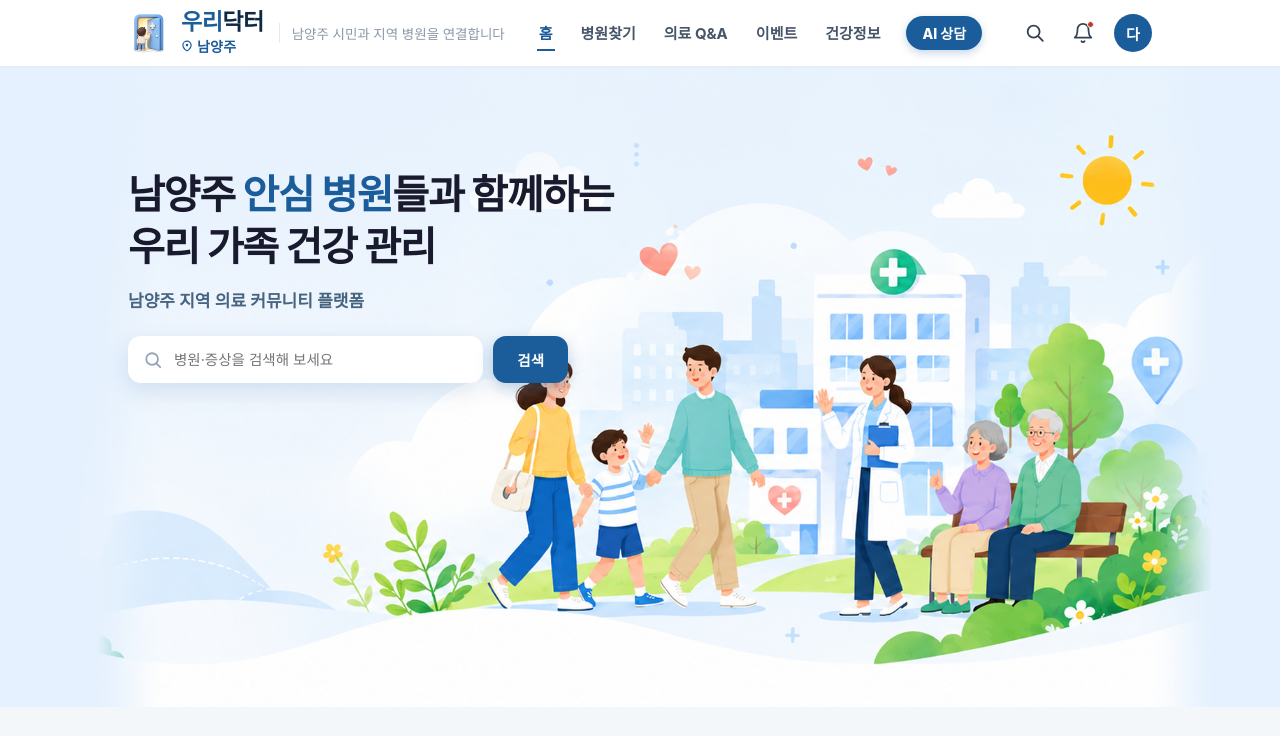
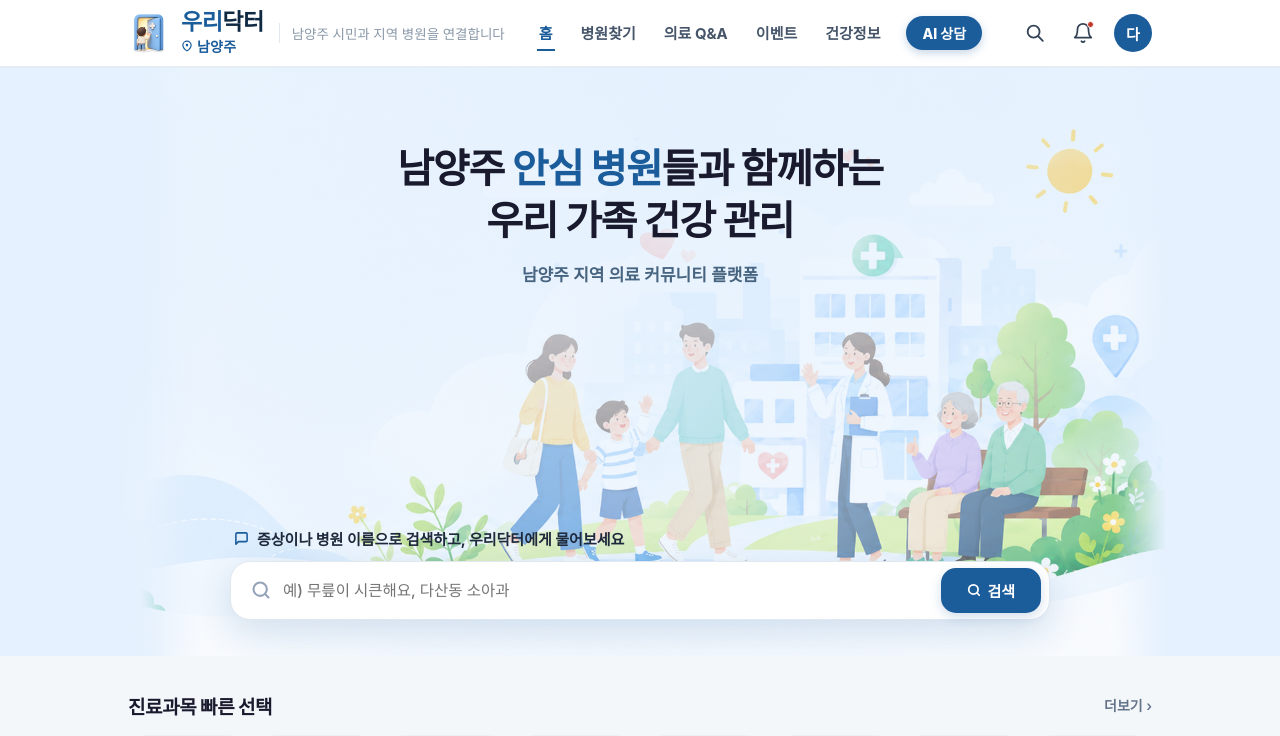
Before and after one commit to newrion-maker/medilink-web, a React (Vite) app: page / in a window 1280 px wide. Shown: the top 736 px of the page. Built offline with nearby package versions, Linux system fonts and the light colour scheme; a web font is replaced by a local one.

Commit message:
style(home): redesign search bar to be centered, larger and positioned at the bottom of hero

```diff
--- a/src/pages/Home.jsx
+++ b/src/pages/Home.jsx
@@ -45,19 +45,29 @@ export default function Home() {
       {/* Hero */}
       <div style={{ width: '100vw', marginLeft: 'calc(50% - 50vw)', background: '#E5F1FE', overflow: 'hidden', position: 'relative' }}>
         <div style={{ position: 'absolute', inset: 0, maxWidth: '1600px', margin: '0 auto', background: `url('/uploads/hero2.png?v=2') center bottom / contain no-repeat` }}></div>
-        <div style={{ position: 'absolute', inset: 0, background: 'radial-gradient(115% 62% at 0% 0%, rgba(229,241,254,0.94) 0%, rgba(229,241,254,0.7) 30%, rgba(229,241,254,0.25) 48%, rgba(229,241,254,0) 62%)', pointerEvents: 'none' }}></div>
-        <div style={{ maxWidth: '1080px', width: '100%', margin: '0 auto', padding: '0 clamp(16px,4vw,28px)', position: 'relative', zIndex: 2, minHeight: 'clamp(460px, 50vw, 760px)', display: 'flex', alignItems: 'flex-start' }}>
-          <div style={{ flex: '1 1 auto', width: '100%', maxWidth: '600px', display: 'flex', flexDirection: 'column', justifyContent: 'flex-start', paddingTop: 'clamp(60px, 8vw, 120px)', paddingBottom: '40px', minWidth: 0 }}>
+        <div style={{ position: 'absolute', inset: 0, background: 'radial-gradient(circle at center top, rgba(229,241,254,0.92) 0%, rgba(229,241,254,0.6) 50%, rgba(229,241,254,0.1) 100%)', pointerEvents: 'none' }}></div>
+        <div style={{ maxWidth: '1080px', width: '100%', margin: '0 auto', padding: '0 clamp(16px,4vw,28px)', position: 'relative', zIndex: 2, minHeight: 'clamp(440px, 46vw, 640px)', display: 'flex', flexDirection: 'column', justifyContent: 'space-between' }}>
+          {/* Centered Heading */}
+          <div style={{ textAlign: 'center', width: '100%', paddingTop: 'clamp(48px, 6vw, 76px)' }}>
             <div style={{ fontSize: 'clamp(26px,3.4vw,40px)', fontWeight: 800, lineHeight: 1.3, letterSpacing: '-1.2px' }}>
               남양주 <span style={{ color: '#1B5C9B' }}>안심 병원</span>들과 함께하는<br/>우리 가족 건강 관리
             </div>
             <div style={{ fontSize: 'clamp(14px,1.5vw,17px)', color: '#46637F', fontWeight: 600, marginTop: '14px' }}>남양주 지역 의료 커뮤니티 플랫폼</div>
-            <div style={{ display: 'flex', gap: '10px', marginTop: '24px', maxWidth: '440px', flexWrap: 'wrap' }}>
-              <div style={{ flex: '1 1 220px', display: 'flex', alignItems: 'center', gap: '10px', background: '#fff', borderRadius: '13px', padding: '13px 16px', boxShadow: '0 8px 22px rgba(27,92,155,0.14)' }}>
-                <svg width="18" height="18" viewBox="0 0 20 20" fill="none"><circle cx="9" cy="9" r="6.5" stroke="#94A3B8" strokeWidth="2"/><path d="m14 14 4 4" stroke="#94A3B8" strokeWidth="2" strokeLinecap="round"/></svg>
-                <input value={search} onChange={e => setSearch(e.target.value)} onKeyDown={e => e.key === 'Enter' && handleSearch()} placeholder="병원·증상을 검색해 보세요" style={{ flex: 1, border: 'none', outline: 'none', fontSize: '14.5px', fontFamily: 'inherit', background: 'transparent', color: '#1A1A2E', minWidth: 0 }} />
+          </div>
+
+          {/* Centered Large Search Bar */}
+          <div style={{ width: '100%', maxWidth: '820px', margin: '0 auto', paddingBottom: '36px' }}>
+            <div style={{ display: 'flex', alignItems: 'center', gap: '8px', marginBottom: '12px', fontSize: 'clamp(13px, 1.6vw, 15px)', fontWeight: 700, color: '#1E293B', paddingLeft: '4px' }}>
+              <svg width="15" height="15" viewBox="0 0 24 24" fill="none" stroke="#1B5C9B" strokeWidth="2.5" strokeLinecap="round" strokeLinejoin="round"><path d="M21 15a2 2 0 0 1-2 2H7l-4 4V5a2 2 0 0 1 2-2h14a2 2 0 0 1 2 2z"/></svg>
+              <span>증상이나 병원 이름으로 검색하고, 우리닥터에게 물어보세요</span>
+            </div>
+            <div style={{ display: 'flex', alignItems: 'center', background: '#fff', borderRadius: '20px', padding: '6px 8px 6px 20px', boxShadow: '0 12px 36px rgba(27,92,155,0.16)', border: '1px solid #E2E8F0' }}>
+              <svg width="20" height="20" viewBox="0 0 24 24" fill="none" stroke="#94A3B8" strokeWidth="2.5" strokeLinecap="round" strokeLinejoin="round" style={{ marginRight: '10px', flexShrink: 0 }}><circle cx="11" cy="11" r="8"/><line x1="21" y1="21" x2="16.65" y2="16.65"/></svg>
+              <input value={search} onChange={e => setSearch(e.target.value)} onKeyDown={e => e.key === 'Enter' && handleSearch()} placeholder="예) 무릎이 시큰해요, 다산동 소아과" style={{ flex: 1, border: 'none', outline: 'none', fontSize: '15.5px', fontWeight: 500, fontFamily: 'inherit', background: 'transparent', color: '#1A1A2E', minWidth: 0 }} />
+              <div onClick={handleSearch} className="hover-bg-blue" style={{ display: 'flex', alignItems: 'center', gap: '6px', background: '#1B5C9B', color: '#fff', fontSize: '15px', fontWeight: 700, padding: '12px 26px', borderRadius: '15px', cursor: 'pointer', boxShadow: '0 4px 12px rgba(27,92,155,0.2)', flexShrink: 0 }}>
+                <svg width="14" height="14" viewBox="0 0 24 24" fill="none" stroke="currentColor" strokeWidth="3" strokeLinecap="round" strokeLinejoin="round"><circle cx="11" cy="11" r="8"/><line x1="21" y1="21" x2="16.65" y2="16.65"/></svg>
+                <span>검색</span>
               </div>
-              <div onClick={handleSearch} className="hover-bg-blue" style={{ flex: '0 0 auto', background: '#1B5C9B', color: '#fff', fontSize: '14.5px', fontWeight: 700, padding: '13px 24px', borderRadius: '13px', cursor: 'pointer', boxShadow: '0 6px 16px rgba(27,92,155,0.3)' }}>검색</div>
             </div>
           </div>
         </div>
```
